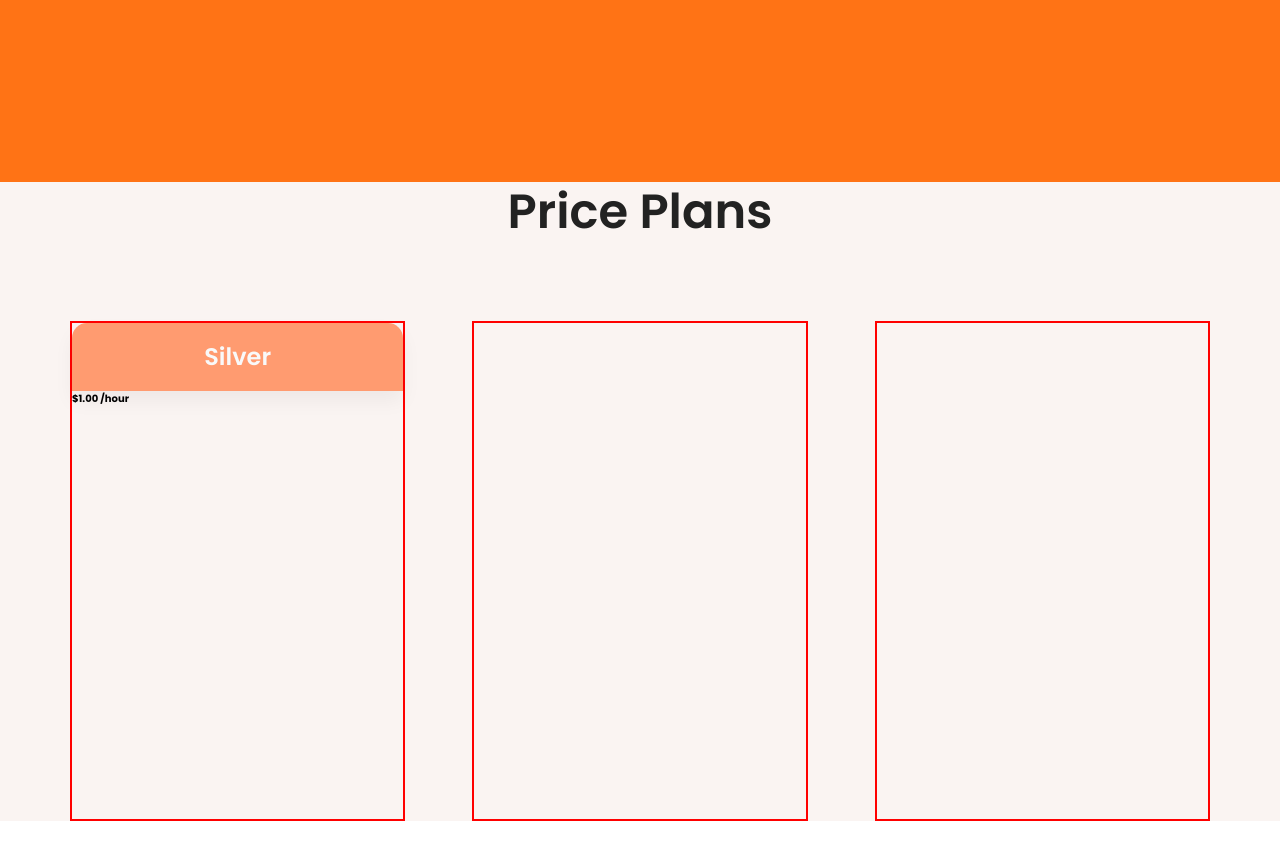
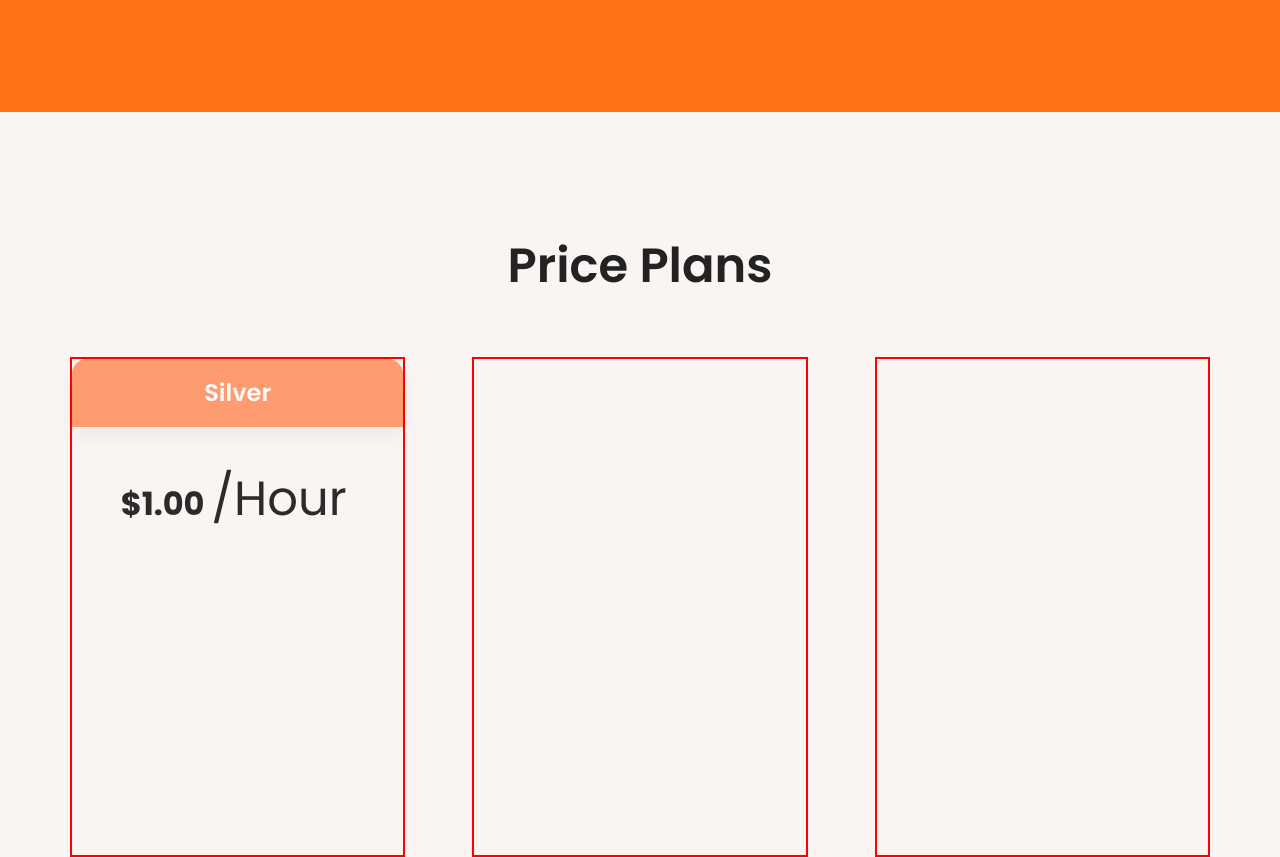
Before and after one commit to Alex-maslo/exam-html-css, a plain HTML site: page index.html in a window 1280 px wide. Shown: the part 3316-4173 px from the top of the page. Before the commit the page ends 4137 px from the top, so only its background shows below. Drawn offline with Linux system fonts and the light colour scheme.

Commit message:
exam-27-10-2024

```diff
--- a/css/style.css
+++ b/css/style.css
@@ -10,8 +10,6 @@
 .reviews {
   width: 100%;
   height: auto;
-  /*margin: 0 auto;*/
-  /*padding: 0px 150px 0 150px;*/
   padding: 0 calc((100vw - 1140px) / 2);
   background: #faf4f2;
   font-size: 10px;
@@ -253,7 +251,9 @@
 /*******************  section-reviews  ************/
 
 .reviews {
-  padding: 49px 150px 185px 150px;
+  /*padding: 49px 150px 185px 150px;*/
+  padding-top: 49px;
+  padding-bottom: 185px;
   background: #ff7315;
 }
 
@@ -285,9 +285,12 @@
 }
 
 /*******************  section-price-plan  ************/
+.plans {
+  padding-top: 124px;
+}
 
-.price-plan__title {
-  margin-bottom: 80px;
+.plans__title {
+  margin-bottom: 62px;
   color: #222;
   font-size: 4.8em;
   font-weight: 600;
@@ -296,19 +299,19 @@
   text-align: center;
 }
 
-.price-plan__content {
+.plans__content {
   display: grid;
   grid-template-columns: repeat(3, 1fr);
   column-gap: 67px;
 }
 
-.price-plan__content-item {
+.plan {
   border: 2px solid red;
   width: 100%;
   height: 500px;
 }
 
-.price-plan__content-item-header {
+.plan__header {
   display: flex;
   justify-content: center;
   align-items: center;
@@ -318,10 +321,32 @@
   box-shadow: 0 10px 20px 0 rgba(0, 0, 0, 0.05);
 }
 
-.price-plan__content-item-header h3 {
+.plan__header h3 {
   color: #f9f9f9;
   font-size: 2.4em;
   font-weight: 600;
   line-height: 1.3em;
   text-transform: capitalize;
 }
+
+.plan__price {
+  margin: 34px 8px 0 0;
+  color: #2b2b2b;
+  font-size: 3.2em;
+  font-style: normal;
+  font-weight: 700;
+  line-height: 1.23em;
+  text-transform: capitalize;
+  text-align: center;
+}
+
+.plan__price > .plan__rate {
+  color: #2b2b2b;
+  font-kerning: none;
+  font-feature-settings: "calt" off;
+  font-size: 1.5em;
+  font-style: normal;
+  font-weight: 400;
+  line-height: 1.6em; /* 160% */
+  text-transform: capitalize;
+}
--- a/index.html
+++ b/index.html
@@ -207,17 +207,19 @@
     </section>
 
     <section class="container">
-      <section class="price-plan">
-        <h2 class="price-plan__title">Price plans</h2>
-        <div class="price-plan__content">
-          <div class="price-plan__content-item">
-            <div class="price-plan__content-item-header">
-              <h3>silver</h3>
+      <section class="plans">
+        <h2 class="plans__title">Price plans</h2>
+        <div class="plans__content">
+          <div class="plan">
+            <div class="plan__header">
+              <h3>Silver</h3>
             </div>
-            <h4>$1.00 /hour</h4>
+            <h4 class="plan__price">
+              $1.00 <span class="plan__rate">/hour</span>
+            </h4>
           </div>
-          <div class="price-plan__content-item"></div>
-          <div class="price-plan__content-item"></div>
+          <div class="plan"></div>
+          <div class="plan"></div>
         </div>
       </section>
     </section>
```
